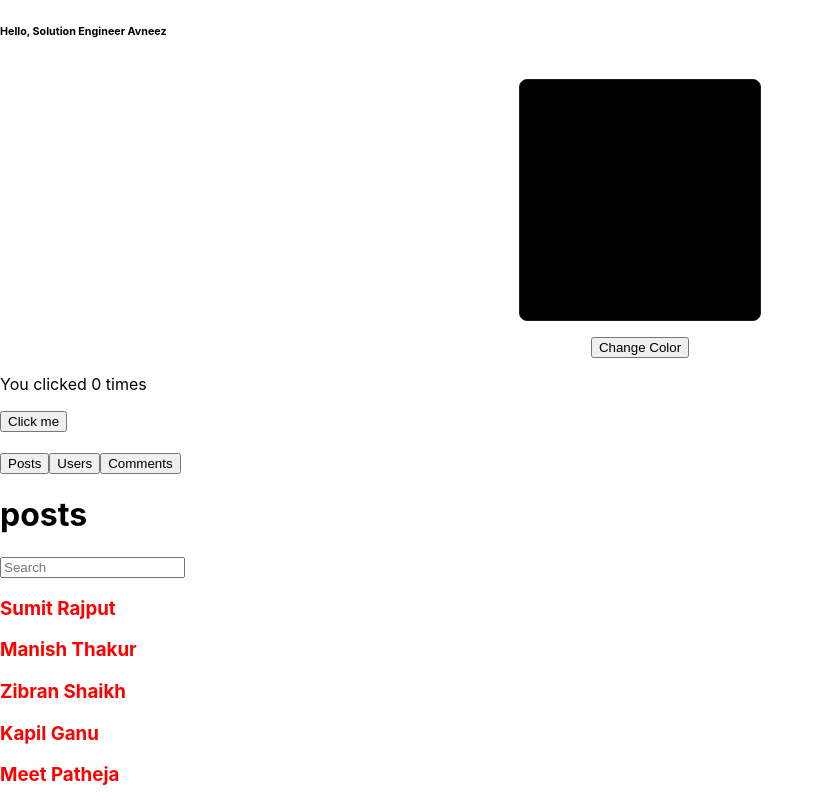
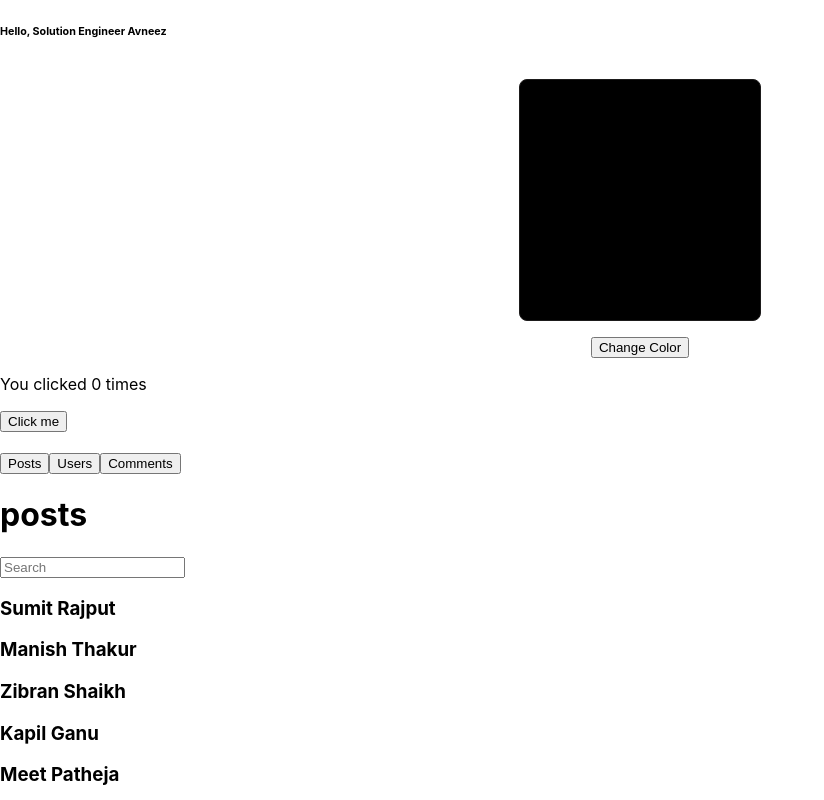
Before and after one commit to avneez/my-app-practice, a React (Create React App) app: page / in a window 1280 px wide. Shown: the top 800 px of the page, without its empty margins (0-824 px from the left). Built offline with nearby package versions, Linux system fonts and the light colour scheme; no server answers.

Commit message:
removed style in div in FilteredSearch

```diff
--- a/src/components/FilterSearch.jsx
+++ b/src/components/FilterSearch.jsx
@@ -19,19 +19,14 @@ const FilterSearch = () => {
     } else {
       setFilteredData(userData);
     }
-  }, [value]);
+  });
 
   return (
     <div>
       <input placeholder="Search" onChange={(e) => setValue(e.target.value)} />
       {console.log("fdd", filteredData)}
       {filteredData.map((item) => {
-        return (
-          <h3
-            key={item.id}
-            style={{ color: "red" }}
-          >{`${item.first_name} ${item.last_name}`}</h3>
-        );
+        return <h3 key={item.id}>{`${item.first_name} ${item.last_name}`}</h3>;
       })}
     </div>
   );
```
